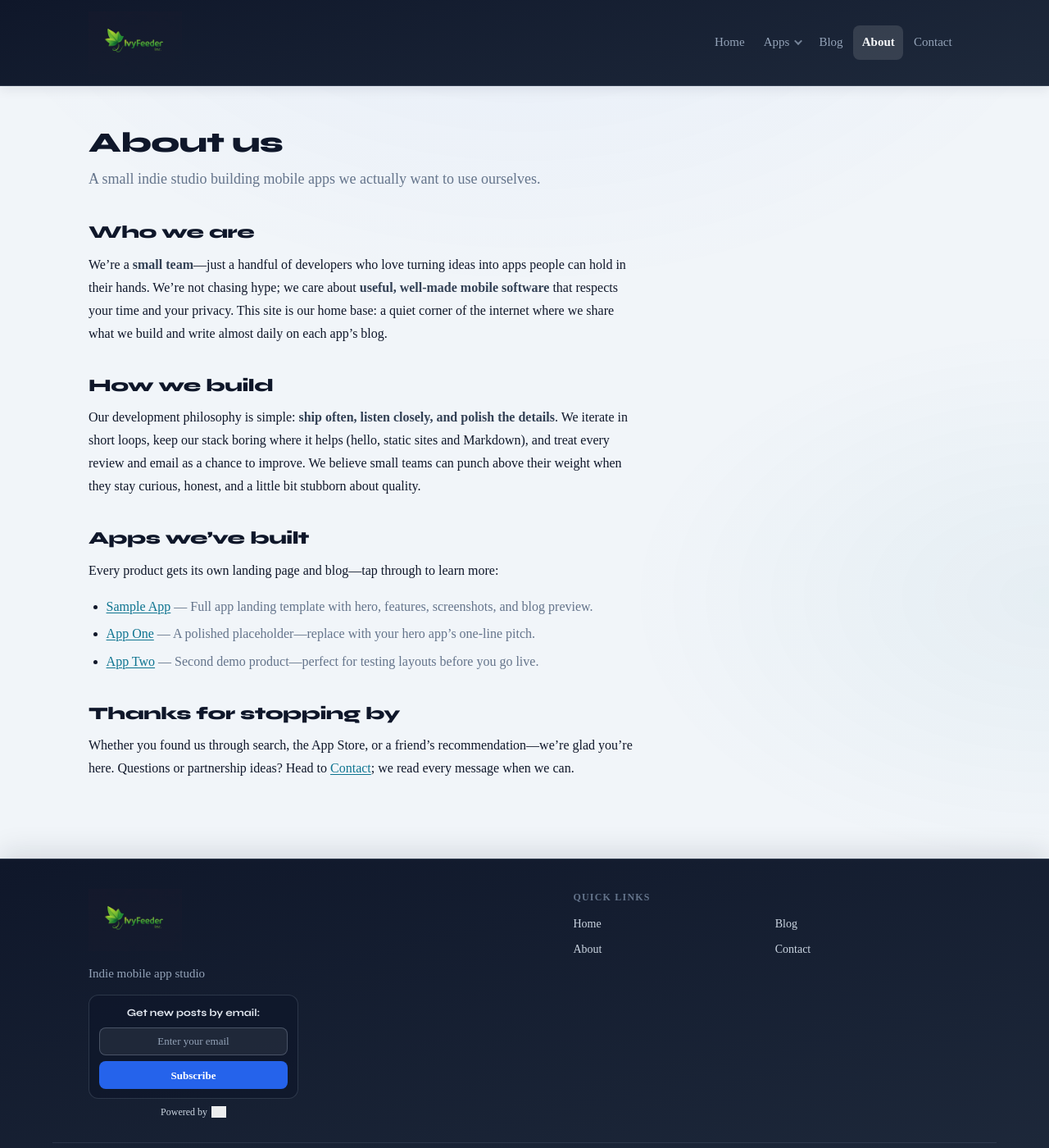
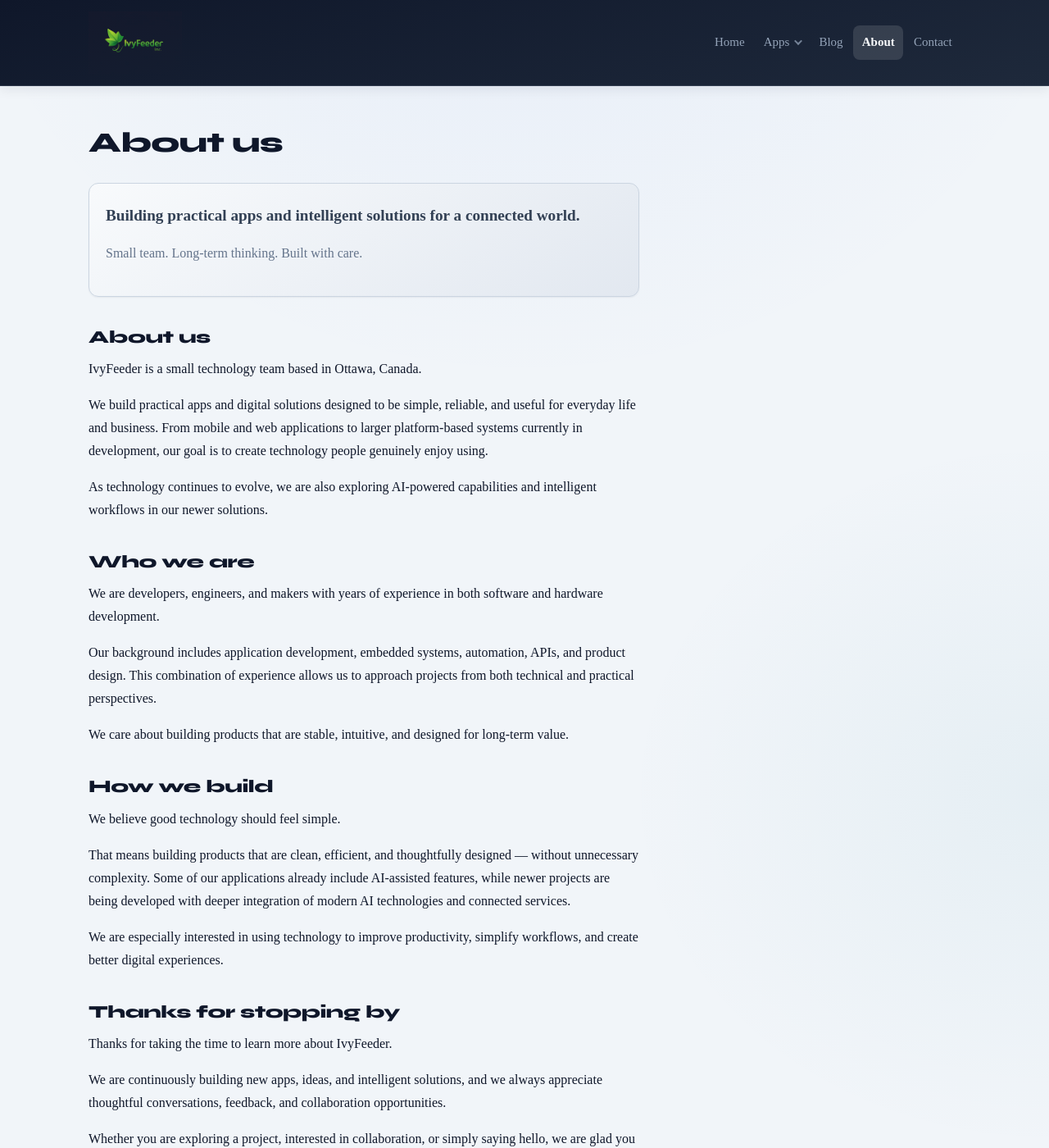
Before and after one commit to jason238/ivyfeeder, a Jekyll site: the page built from about/index.html, in a window 1280 px wide and 1400 px high. Shown: the whole window at 82% size. Built offline with Jekyll 4.4.1, drawn with Linux system fonts in a browser that asks for light colours; some of the changed text lies outside the part shown; grey boxes are pictures that could not be loaded.

Commit message:
Update about page content

```diff
--- a/about/index.html
+++ b/about/index.html
@@ -1,48 +1,68 @@
 ---
 layout: page
 title: About us
-subtitle: A small indie studio building mobile apps we actually want to use ourselves.
 description: >-
-  Meet IvyFeeder Inc.—a tiny team of developers passionate about useful iOS and Android apps.
-  Read our philosophy and explore the apps we ship.
+  IvyFeeder is a small technology team in Ottawa, Canada, building practical apps
+  and digital solutions—mobile, web, and platform systems—with care and long-term thinking.
 permalink: /about/
 ---
 
+<section class="about-hero-slogan" aria-labelledby="about-hero-slogan-heading">
+  <h2 id="about-hero-slogan-heading" class="visually-hidden">Hero slogan</h2>
+  <p class="about-hero-slogan__lead">
+    <strong>Building practical apps and intelligent solutions for a connected world.</strong>
+  </p>
+  <p class="about-hero-slogan__sub">Small team. Long-term thinking. Built with care.</p>
+</section>
+
 <section class="about-section" aria-labelledby="about-intro-heading">
-  <h2 id="about-intro-heading">Who we are</h2>
+  <h2 id="about-intro-heading">About us</h2>
   <p>
-    We’re a <strong>small team</strong>—just a handful of developers who love turning ideas into apps people can hold in their hands.
-    We’re not chasing hype; we care about <strong>useful, well-made mobile software</strong> that respects your time and your privacy.
-    This site is our home base: a quiet corner of the internet where we share what we build and write almost daily on each app’s blog.
+    IvyFeeder is a small technology team based in Ottawa, Canada.
+  </p>
+  <p>
+    We build practical apps and digital solutions designed to be simple, reliable, and useful for everyday life and business. From mobile and web applications to larger platform-based systems currently in development, our goal is to create technology people genuinely enjoy using.
+  </p>
+  <p>
+    As technology continues to evolve, we are also exploring AI-powered capabilities and intelligent workflows in our newer solutions.
   </p>
 </section>
 
-<section class="about-section" aria-labelledby="about-philosophy-heading">
-  <h2 id="about-philosophy-heading">How we build</h2>
+<section class="about-section" aria-labelledby="about-who-heading">
+  <h2 id="about-who-heading">Who we are</h2>
   <p>
-    Our development philosophy is simple: <strong>ship often, listen closely, and polish the details</strong>.
-    We iterate in short loops, keep our stack boring where it helps (hello, static sites and Markdown), and treat every review and email as a chance to improve.
-    We believe small teams can punch above their weight when they stay curious, honest, and a little bit stubborn about quality.
+    We are developers, engineers, and makers with years of experience in both software and hardware development.
+  </p>
+  <p>
+    Our background includes application development, embedded systems, automation, APIs, and product design. This combination of experience allows us to approach projects from both technical and practical perspectives.
+  </p>
+  <p>
+    We care about building products that are stable, intuitive, and designed for long-term value.
   </p>
 </section>
 
-<section class="about-section" aria-labelledby="about-apps-heading">
-  <h2 id="about-apps-heading">Apps we’ve built</h2>
-  <p>Every product gets its own landing page and blog—tap through to learn more:</p>
-  <ul class="about-app-list">
-    {% for app in site.data.apps %}
-    <li>
-      <a href="{{ app.url | relative_url }}">{{ app.name }}</a>
-      {% if app.description %}<span class="muted"> — {{ app.description }}</span>{% endif %}
-    </li>
-    {% endfor %}
-  </ul>
+<section class="about-section" aria-labelledby="about-build-heading">
+  <h2 id="about-build-heading">How we build</h2>
+  <p>
+    We believe good technology should feel simple.
+  </p>
+  <p>
+    That means building products that are clean, efficient, and thoughtfully designed — without unnecessary complexity. Some of our applications already include AI-assisted features, while newer projects are being developed with deeper integration of modern AI technologies and connected services.
+  </p>
+  <p>
+    We are especially interested in using technology to improve productivity, simplify workflows, and create better digital experiences.
+  </p>
 </section>
 
 <section class="about-section about-section--closing" aria-labelledby="about-thanks-heading">
   <h2 id="about-thanks-heading">Thanks for stopping by</h2>
   <p>
-    Whether you found us through search, the App Store, or a friend’s recommendation—we’re glad you’re here.
-    Questions or partnership ideas? Head to <a href="{{ '/contact/' | relative_url }}">Contact</a>; we read every message when we can.
+    Thanks for taking the time to learn more about IvyFeeder.
+  </p>
+  <p>
+    We are continuously building new apps, ideas, and intelligent solutions, and we always appreciate thoughtful conversations, feedback, and collaboration opportunities.
+  </p>
+  <p>
+    Whether you are exploring a project, interested in collaboration, or simply saying hello, we are glad you stopped by.
   </p>
 </section>
--- a/assets/css/main.scss
+++ b/assets/css/main.scss
@@ -1620,6 +1620,36 @@
   line-height: var(--leading-prose);
 }
 
+// ——— About page ———
+.about-hero-slogan {
+  margin: 0 0 2rem;
+  padding: 1.35rem 1.25rem;
+  background: linear-gradient(145deg, var(--color-bg-elevated) 0%, var(--color-bg-subtle) 100%);
+  border: 1px solid var(--color-border);
+  border-radius: var(--radius-md);
+  box-shadow: var(--shadow-sm);
+}
+
+.about-hero-slogan__lead {
+  margin: 0 0 0.65rem;
+  font-size: clamp(1.05rem, 2.2vw, 1.2rem);
+  line-height: 1.45;
+  color: var(--color-navy);
+
+  strong {
+    font-weight: 700;
+    color: var(--color-navy);
+  }
+}
+
+.about-hero-slogan__sub {
+  margin: 0;
+  font-size: 1rem;
+  font-weight: 400;
+  line-height: 1.55;
+  color: var(--color-muted);
+}
+
 .prose {
   max-width: var(--content-max);
   line-height: var(--leading-prose);
```
